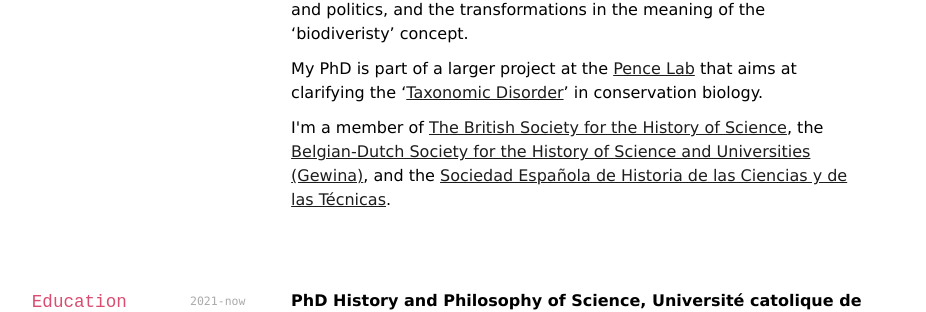
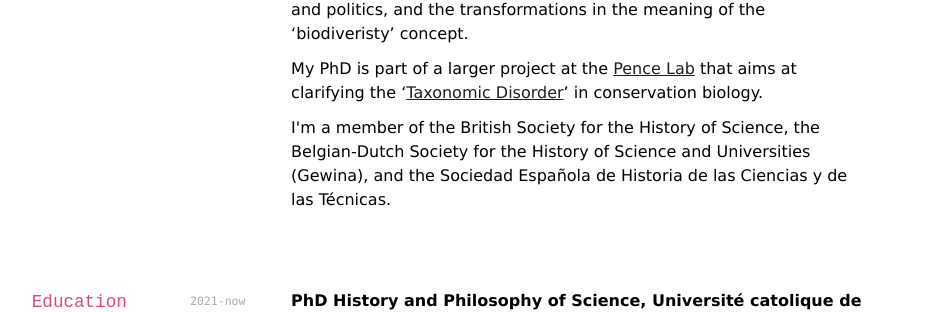
Before and after one commit to elipapa/markdown-cv, a Jekyll site: the page built from index.md, in a window 1280 px wide and 900 px high. Shown: the part 420-732 px from the top of the window, without its empty margins (142-1068 px from the left). Built offline with Jekyll 4.4.1, drawn with Linux system fonts in a browser that asks for light colours; some of the changed lines change nothing that is shown.

Commit message:
update 21 sept 2021

```diff
--- a/index.md
+++ b/index.md
@@ -19,7 +19,7 @@ I'm doing my PhD in the History and Philosophy of Science based in UCLouvain, in
 My PhD is part of a larger project at the <a href="https://pencelab.be" target="_blank">Pence Lab</a> that aims at clarifying the ‘<a href="https://blog.pencelab.be/2021/mapping-and-responding-to-taxonomic-disorder/" target="_blank">Taxonomic Disorder</a>’ in conservation biology.</div>
 
 <div id="currentlytext">
-I'm a member of <a href="https://www.bshs.org.uk/" target="blank">The British Society for the History of Science</a>, the <a href="https://www.gewina.nl/" target="blank">Belgian-Dutch Society for the History of Science and Universities (Gewina)</a>, and the <a href="https://sehcyt.es/" target="blank">Sociedad Española de Historia de las Ciencias y de las Técnicas</a>.
+I'm a member of the British Society for the History of Science, the Belgian-Dutch Society for the History of Science and Universities (Gewina), and the Sociedad Española de Historia de las Ciencias y de las Técnicas.
 </div>
 
 
```
Also changed, not shown: favicon.jpeg (deleted).
